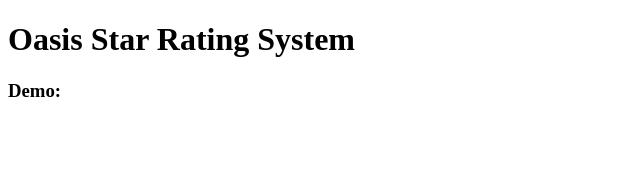
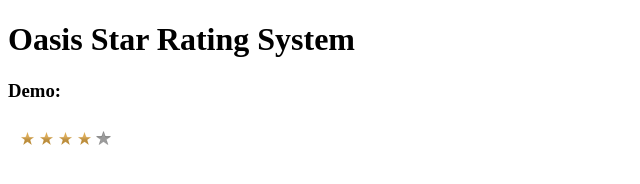
Before and after one commit to brianseitel/oasis-stars, a plain HTML site: page index.html in a window 1280 px wide. Shown: the full height of the page, 0-640 px from the left. Drawn offline with nearby package versions, Linux system fonts and the light colour scheme; the site is published under a folder, as on GitHub Pages, so addresses that start at the root find nothing.

Commit message:
relative image paths

```diff
--- a/oasis.stars.css
+++ b/oasis.stars.css
@@ -1,4 +1,4 @@
 #sky { float: left; margin: 10px; }
 #sky .rating-label {  color: #FFF; font-variant: small-caps; font-family: "proxima-nova", sans-serif; text-decoration: none; float: left; padding-right: 5px;  }
-#sky .star { background: url('/star-empty-icon.png') top left no-repeat; width: 15px; height: 15px; float: left; display: block; margin: 0 2px; }
-#sky .star.hover { background: url('/star-icon.png') left top no-repeat; }
+#sky .star { background: url('star-empty-icon.png') top left no-repeat; width: 15px; height: 15px; float: left; display: block; margin: 0 2px; }
+#sky .star.hover { background: url('star-icon.png') left top no-repeat; }
```
